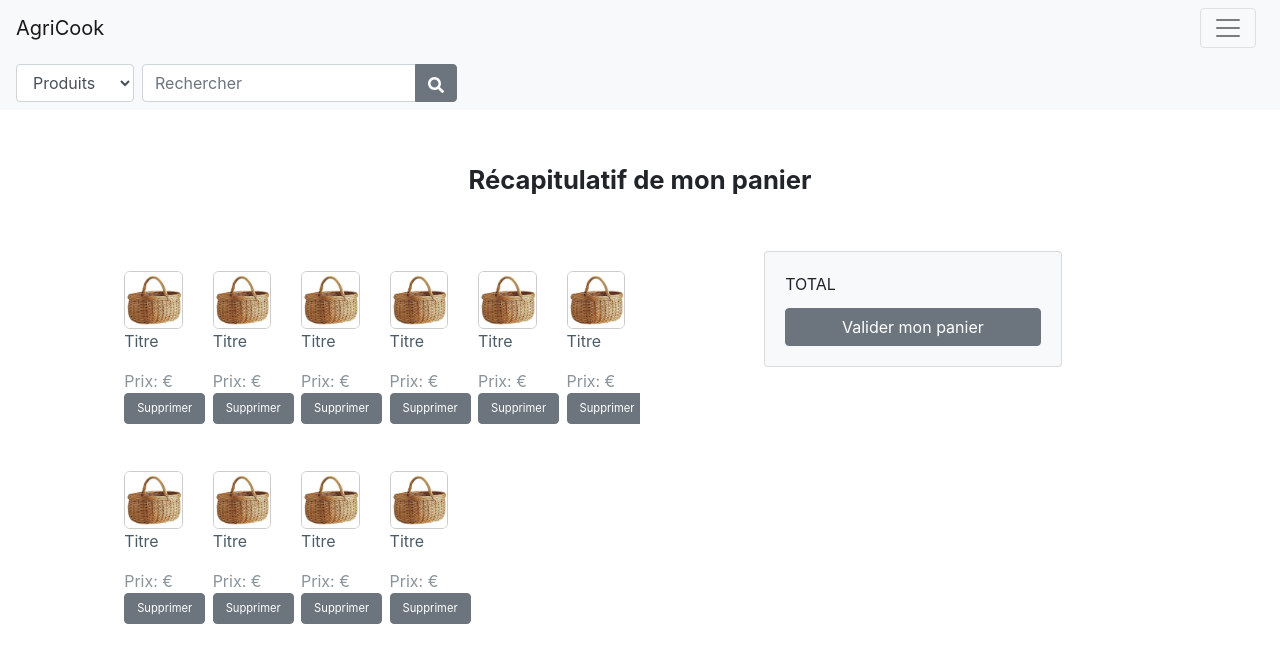
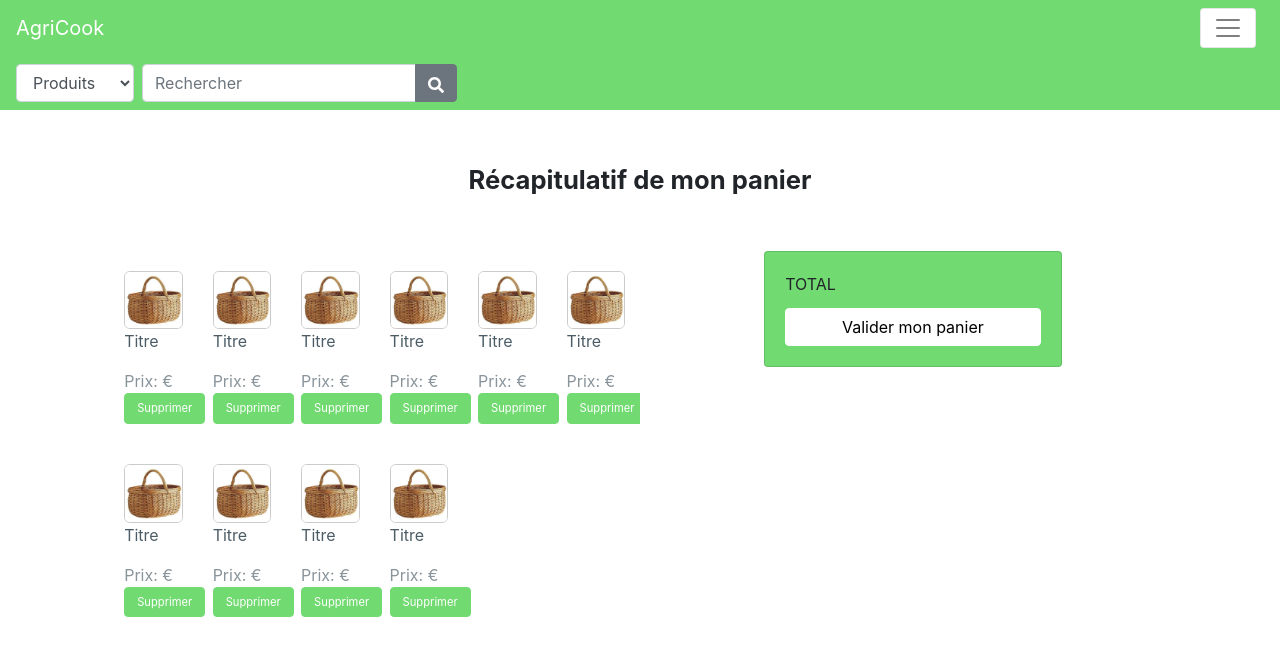
Before and after one commit to rubenfh/PPE-Final, a React (Create React App) app: page / in a window 1280 px wide. Shown: the top 662 px of the page. Built offline with nearby package versions, Linux system fonts and the light colour scheme.

Commit message:
updates design

```diff
--- /dev/null
+++ b/src/Header.css
@@ -0,0 +1,16 @@
+.head {
+    background-color: #71da71;
+}
+
+.titre, h5, p, NavLink {
+    color: white !important;
+}
+
+.menubtn {
+    background-color: white !important;
+}
+
+.test {
+    color: white !important;
+    border-color: white !important;
+}
--- a/src/Header.js
+++ b/src/Header.js
@@ -2,8 +2,9 @@ import React, {useState} from 'react';
 import { Collapse, Form, Navbar, NavbarToggler, NavbarBrand, Nav, NavItem, NavLink, DropdownItem, FormGroup, Button, Input } from 'reactstrap';
 import "bootstrap/dist/css/bootstrap.css";
 import { GiShinyApple, GiCarrot, GiBookmarklet, GiLightBulb } from 'react-icons/gi';
-import { FaUserFriends, FaQuestion, FaSearch } from 'react-icons/fa';
+import { FaUserFriends, FaQuestion, FaSearch, FaRegBell } from 'react-icons/fa';
 import { IoIosMail } from 'react-icons/io';
+import './Header.css';
 
 const Header = (props) => {
   const [collapsed, setCollapsed] = useState(true);
@@ -12,9 +13,9 @@ const Header = (props) => {
 
   return (
     <div>
-      <Navbar color="light" light>
-        <NavbarBrand href="/" className="mr-auto">AgriCook</NavbarBrand>
-        <NavbarToggler onClick={toggleNavbar} className="mr-2" />
+      <Navbar light className="head">
+            <NavbarBrand href="/" className="mr-auto titre">AgriCook</NavbarBrand>
+            <NavbarToggler onClick={toggleNavbar} className="mr-2 menubtn" />
         <Collapse isOpen={!collapsed} navbar>
           <Nav navbar>
             <NavItem>
@@ -22,10 +23,10 @@ const Header = (props) => {
             </NavItem>
             <NavItem>
                 <DropdownItem divider/>
-                <Button className="mb-2" outline color="secondary">Vendre</Button>
+                <Button className="mb-2 test" outline>Vendre</Button>
             </NavItem>
             <NavItem>
-                <Button outline color="secondary">Connexion/Inscription</Button>
+                <Button outline className="test">Connexion/Inscription</Button>
                 <NavLink href="/">Comment ça marche ?</NavLink>
                 <DropdownItem divider/>
                 <p>Parcourir</p>
@@ -42,7 +43,7 @@ const Header = (props) => {
           </Nav>
         </Collapse>
       </Navbar>
-      <Navbar color="light" light>
+      <Navbar className="head">
           <Form inline>
             <FormGroup>
                 <Input type="select" className="mr-2">
--- a/src/Panier.css
+++ b/src/Panier.css
@@ -7,13 +7,25 @@
 
 .bouton {
     margin-left: auto;
+    background-color: #71da71 !important;
+    border-color:  #71da71 !important;
+}
+
+.bouton2 {
+    color: black !important;
+    background-color: white !important;
+    border-color:  white !important;
 }
 
 #panier {
     overflow: scroll;
     width: auto;
-    height: 400px;
+    height: 370px;
     margin-left: auto;
+}
+
+#pay {
+    background-color: #71da71;
 }
 
 
--- a/src/Panier.js
+++ b/src/Panier.js
@@ -97,9 +97,9 @@ const Test = (props) => {
                 </Col>
 
                 <Col sm={{size: 3, offset: 1}}>
-                    <Card body id='pay' color='light'>
+                    <Card body id='pay'>
                         <CardTitle>TOTAL</CardTitle>
-                        <Button>Valider mon panier</Button>
+                        <Button className="bouton2">Valider mon panier</Button>
                     </Card>
                 </Col>
             </Row>
```
